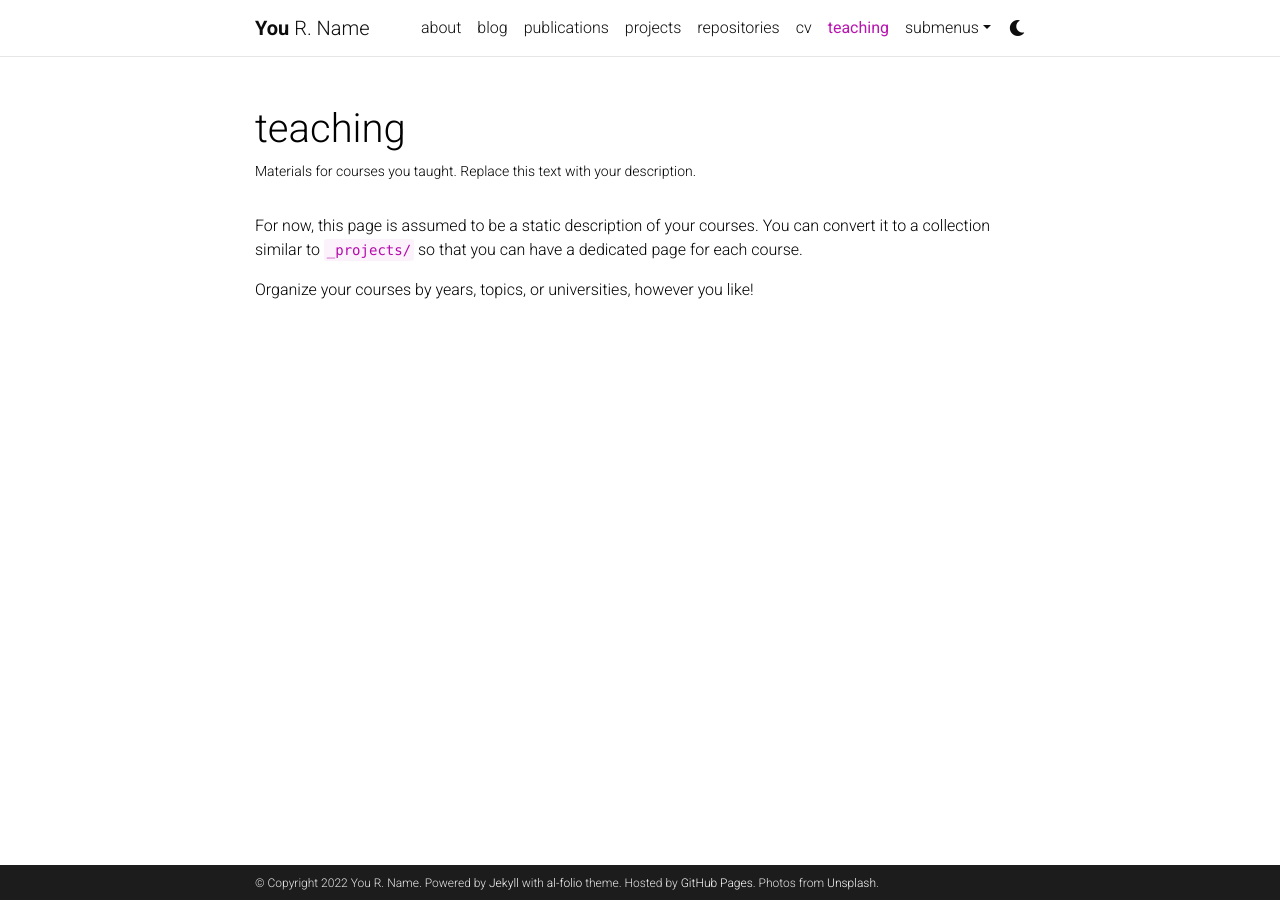
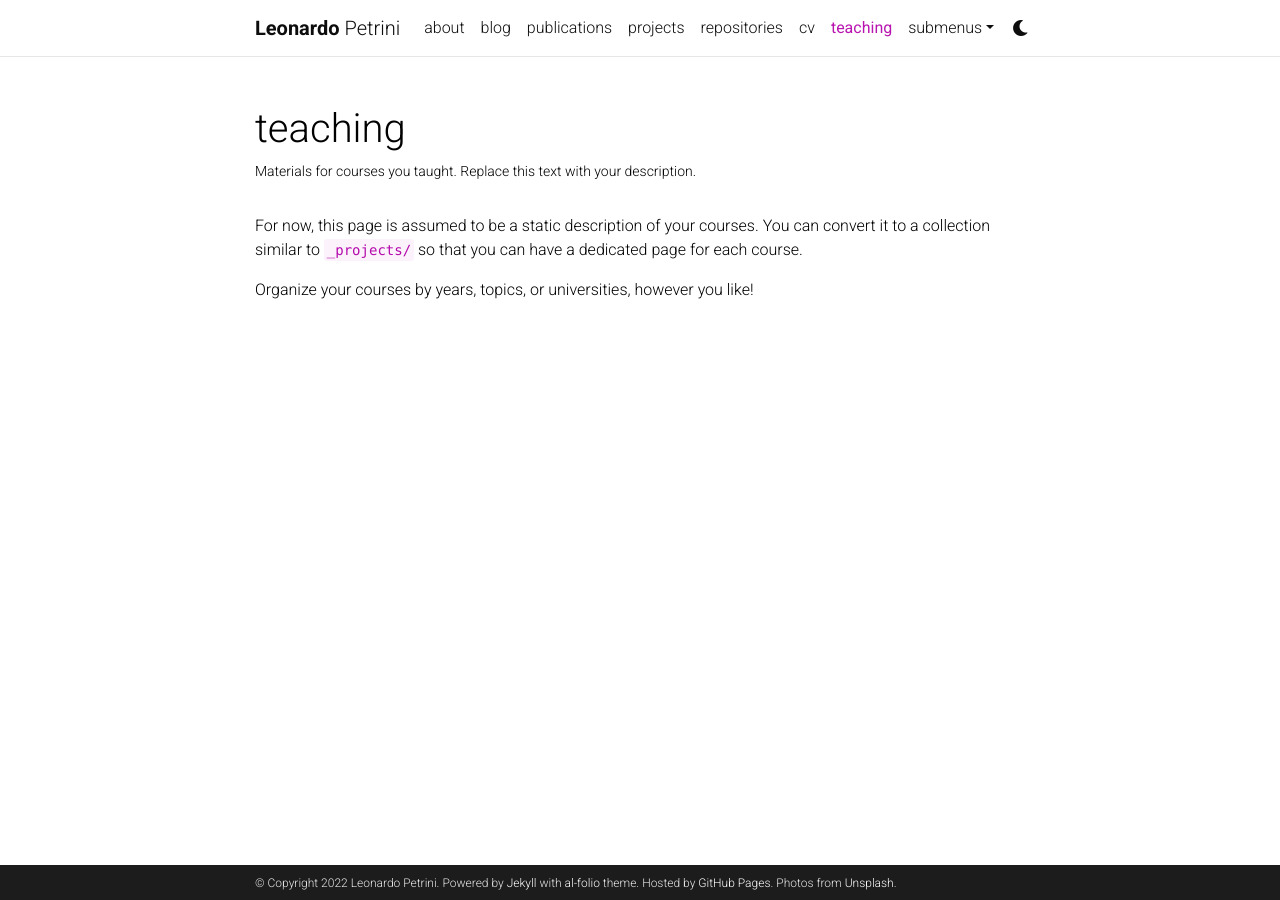
Before and after one commit to leonardopetrini/leonardopetrini.github.io, a Jekyll site: the page built from _pages/teaching.md, in a window 1280 px wide. Built offline with Jekyll 4.4.1, drawn with Linux system fonts in a browser that asks for light colours; comment, search, counter and statistics services are not loaded; a style sheet for code colours, icons or effects is not loaded.

Commit message:
first modifications to `config.yml`

```diff
--- a/_config.yml
+++ b/_config.yml
@@ -3,12 +3,12 @@
 # -----------------------------------------------------------------------------
 
 title: blank # the website title (if blank, full name will be used instead)
-first_name: You
-middle_name: R.
-last_name: Name
-email: you@example.com
+first_name: Leonardo
+middle_name:
+last_name: Petrini
+email: leonardo.petrini@epfl.ch
 description: > # the ">" symbol means to ignore newlines until "footer_text:"
-  A simple, whitespace theme for academics. Based on [*folio](https://github.com/bogoli/-folio) design.
+  Leonardo Petrini personal webpage. Based on [*folio](https://github.com/bogoli/-folio) design.
 footer_text: >
   Powered by <a href="https://jekyllrb.com/" target="_blank">Jekyll</a> with <a href="https://github.com/alshedivat/al-folio">al-folio</a> theme.
   Hosted by <a href="https://pages.github.com/" target="_blank">GitHub Pages</a>.
@@ -16,10 +16,10 @@
 keywords: jekyll, jekyll-theme, academic-website, portfolio-website  # add your own keywords or leave empty
 
 lang: en # the language of your site (for example: en, fr, cn, ru, etc.)
-icon: ⚛️  # the emoji used as the favicon (alternatively, provide image name in /assets/img/)
+icon: 🧠  # the emoji used as the favicon (alternatively, provide image name in /assets/img/)
 
-url: https://alshedivat.github.io # the base hostname & protocol for your site
-baseurl: /al-folio # the subpath of your site, e.g. /blog/
+url: https://leonardopetrini.github.io # the base hostname & protocol for your site
+baseurl: # the subpath of your site, e.g. /blog/
 last_updated: false # set to true if you want to display last updated in the footer
 impressum_path:  # set to path to include impressum link in the footer, use the same path as permalink in a page, helps to conform with EU GDPR
 
@@ -67,11 +67,11 @@
 # Social integration
 # -----------------------------------------------------------------------------
 
-github_username: # your GitHub user name
+github_username: leonardopetrini # your GitHub user name
 gitlab_username: # your GitLab user name
-twitter_username: # your Twitter handle
+twitter_username: leopetrini_ # your Twitter handle
 mastodon_username: # your mastodon instance+username in the format instance.tld/@username
-linkedin_username: # your LinkedIn user name
+linkedin_username: leopetrini1 # your LinkedIn user name
 telegram_username: # your Telegram user name
 scholar_userid: # your Google Scholar ID
 semanticscholar_id: # your Semantic Scholar ID
```
